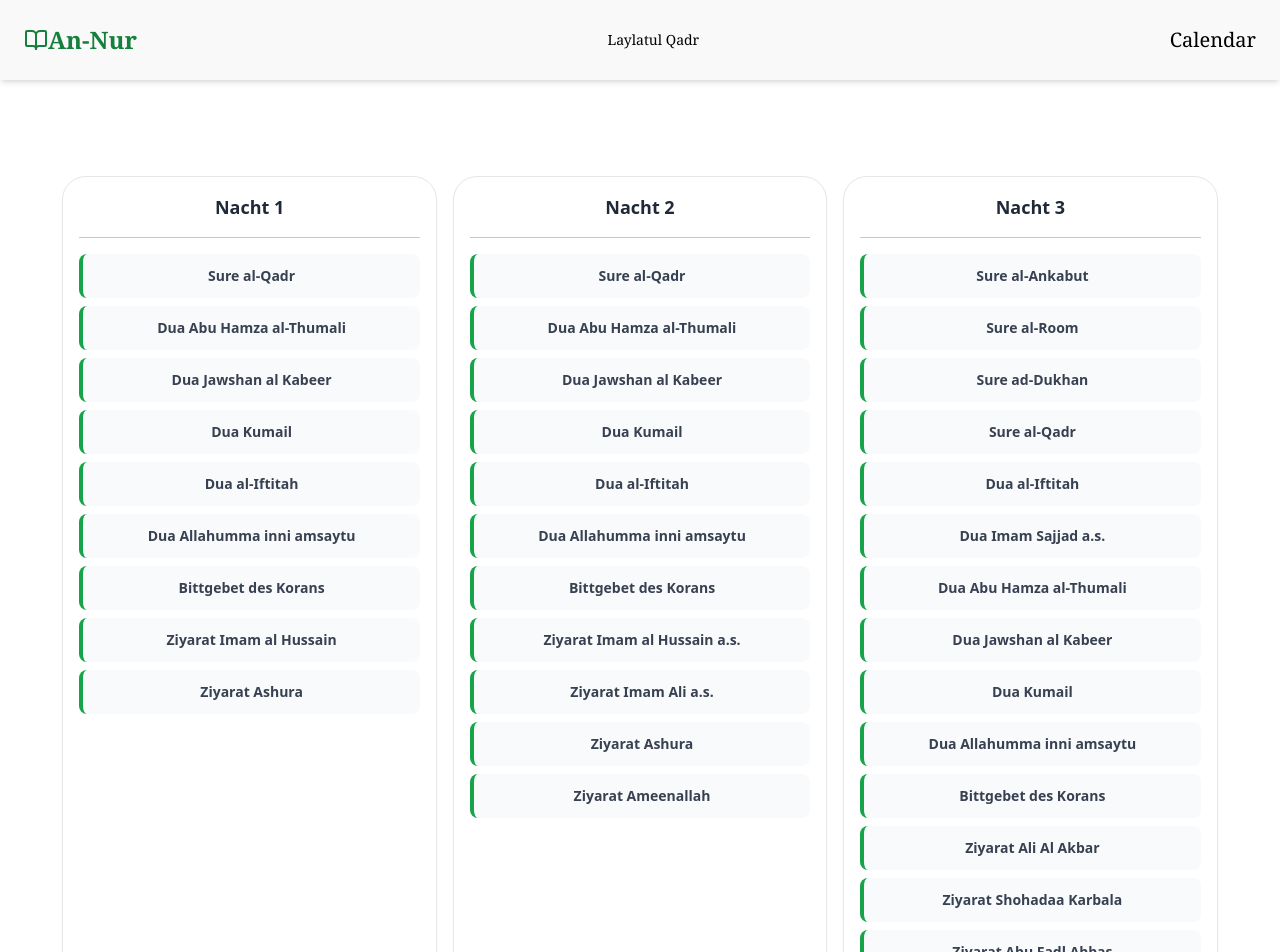
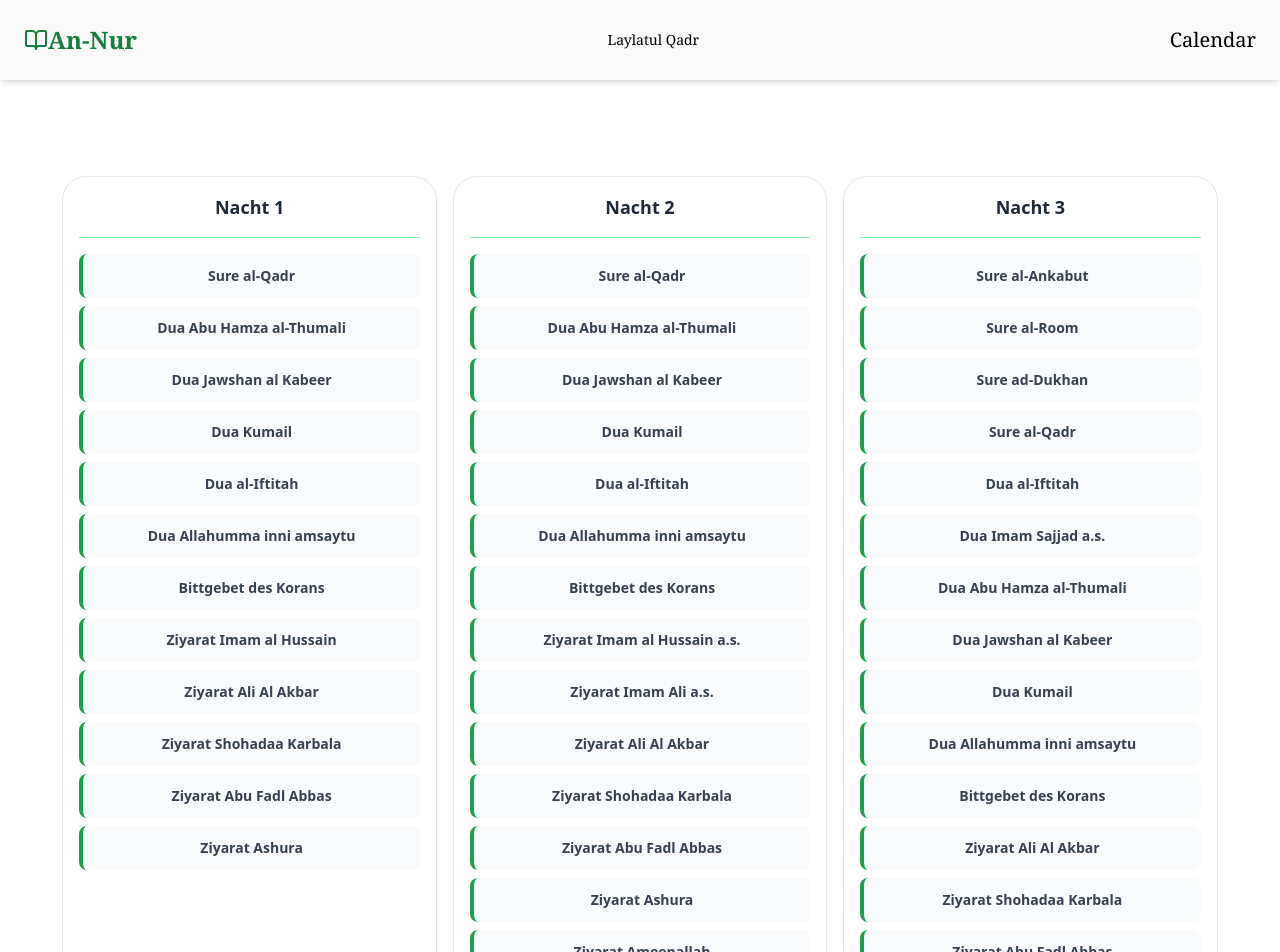
Before and after one commit to ibo-beep/An-Nur, a Nuxt app: page /laylatulqadr in a window 1280 px wide. Shown: the top 952 px of the page. Built offline with nearby package versions, Linux system fonts and the light colour scheme.

Commit message:
Added duas to Laylatul Qadr

```diff
--- a/app/pages/laylatulqadr.vue
+++ b/app/pages/laylatulqadr.vue
@@ -37,8 +37,11 @@ const duaCategories = [
       { title: "Dua al-Iftitah", url: "/iftitah" },
       { title: "Dua Allahumma inni amsaytu", url: "/allahumma" },
       { title: "Bittgebet des Korans", url: "/bittgebet_koran" },
-      { title: "Ziyarat Imam al Hussain", url: "/ziyarat_hussain" },
+      { title: "Ziyarat Imam al Hussain", url: "/ziyarat_hussain" },{ title: "Ziyarat Ali Al Akbar", url: "/ali_al_akbar" },
+      { title: "Ziyarat Shohadaa Karbala", url: "/shohadaa" },
+      { title: "Ziyarat Abu Fadl Abbas", url: "/abal_fadl" },
       { title: "Ziyarat Ashura", url: "/ashura" },
+
     ]
   },
   {
@@ -53,6 +56,9 @@ const duaCategories = [
       { title: "Bittgebet des Korans", url: "/bittgebet_koran" },
       { title: "Ziyarat Imam al Hussain a.s.", url: "/ziyarat_hussain" },
       { title: "Ziyarat Imam Ali a.s.", url: "/ziyarat_ali" },
+      { title: "Ziyarat Ali Al Akbar", url: "/ali_al_akbar" },
+      { title: "Ziyarat Shohadaa Karbala", url: "/shohadaa" },
+      { title: "Ziyarat Abu Fadl Abbas", url: "/abal_fadl" },
       { title: "Ziyarat Ashura", url: "/ashura" },
       { title: "Ziyarat Ameenallah", url: "/ziyarat_ameenallah" },
     ]
--- a/app/utils/ahad.ts
+++ b/app/utils/ahad.ts
@@ -372,7 +372,16 @@ Beeile dich! Beeile dich! Oh mein Meister, oh Meister der Ära.
 
 
 
-  'Transliteration': `wa rabba alkursiyyi alrrafii \ wa rabba albahri almasjuri \ wa munzila alttawrati wal-injili wallzzaburi \ wa rabba alzzilli walharuri \ wa munzila alqur'ani alazimi
+  'Transliteration': `allahumma rabba alnnuri al\`azimi
+wa rabba alkursiyyi alrrafii
+
+wa rabba albahri almasjuri
+
+wa munzila alttawrati wal-injili wallzzaburi
+
+wa rabba alzzilli walharuri
+
+wa munzila alqur'ani alazimi
 
 wa rabba almala'ikati almuqarrabina
 
--- a/app/utils/ashura.ts
+++ b/app/utils/ashura.ts
@@ -890,7 +890,8 @@ wa bilmuwalati linabiyyika wa ali nabiyyika
 
 \`alayhi wa \`alayhim alssalamu
 
-You may then repeat the following Laan ** one hundred times:allahumma il\`an awwala zalimin
+You may then repeat the following Laan ** one hundred times:
+allahumma il\`an awwala zalimin
 
 zalama haqqa muhammadin wa ali muhammadin
 
@@ -904,7 +905,8 @@ wa shaya\`at wa baya\`at wa taba\`at \`ala qatlihi
 allahumma il\`anhum jami\`an
 
 
-You may then repeat the following salam ** one hundred times:alssalamu \`alayka ya aba \`abdillahi
+You may then repeat the following salam ** one hundred times:
+alssalamu \`alayka ya aba \`abdillahi
 
 wa \`ala al-arwahi allati hallat bifina'ika
 
```
